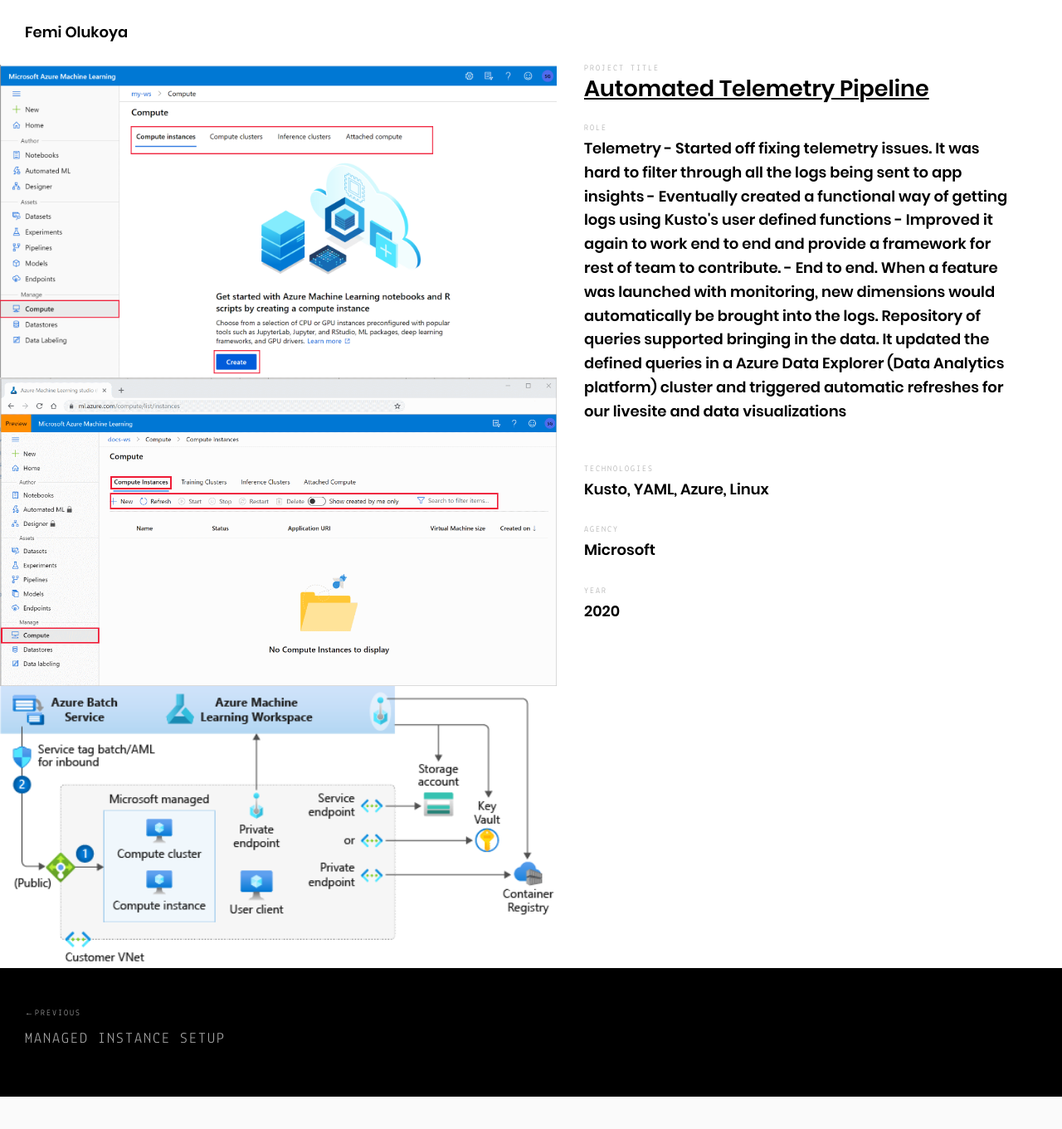
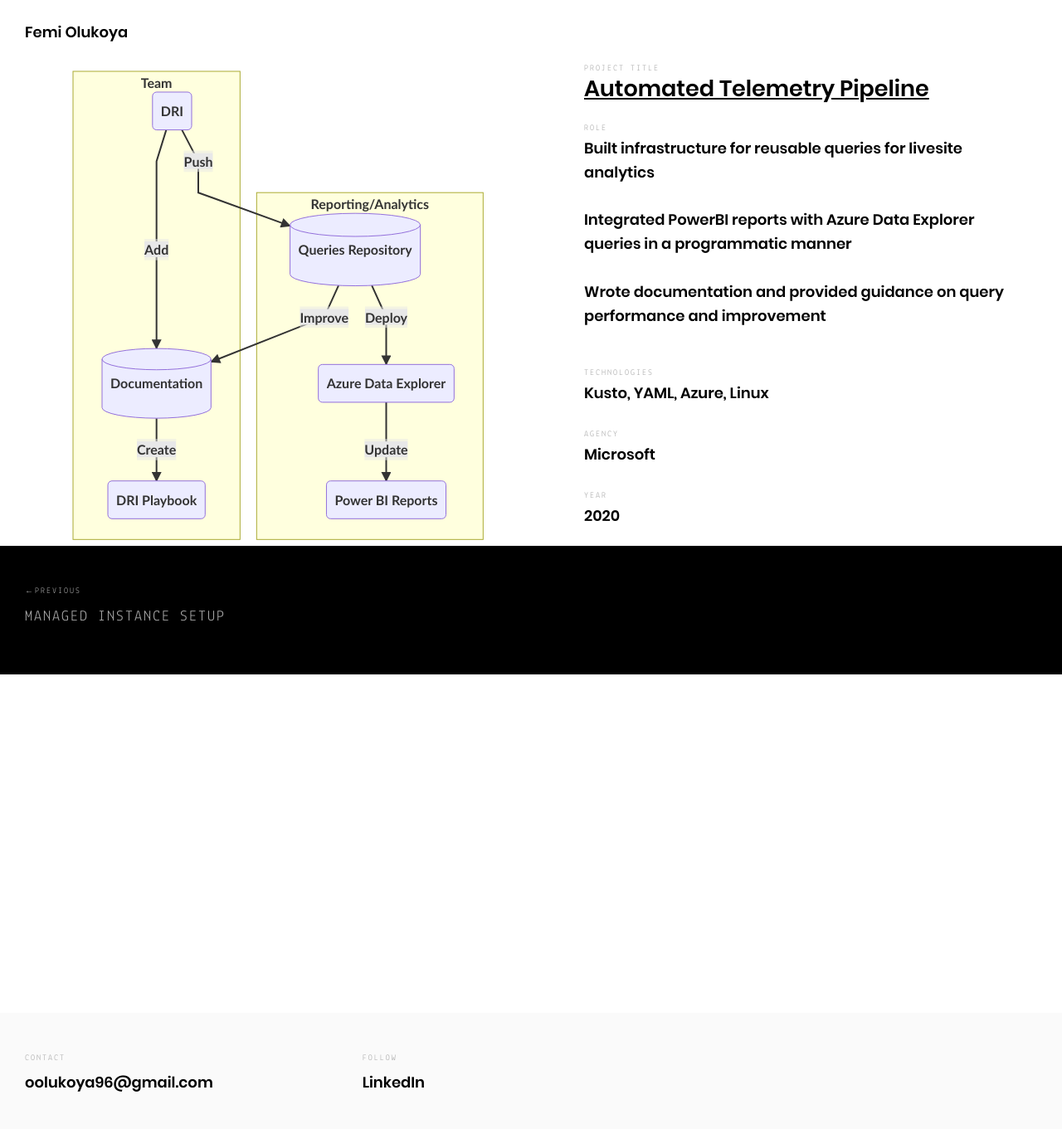
Before and after one commit to aquafemi/aquafemi.github.io, a Jekyll site: the page built from _posts/projects/2020-10-20-automated-telemetry-pipeline.md, in a window 1280 px wide and 1400 px high. Shown: the top 1361 px of the window at 83% size. Built offline with Jekyll 4.4.1, drawn with Linux system fonts in a browser that asks for light colours.

Commit message:
add mermaid diagrams

```diff
--- a/_layouts/project.html
+++ b/_layouts/project.html
@@ -29,6 +29,9 @@
 					</div>
 				</article>
 				<aside>
+					{% if page.mermaid %}
+						{% include_relative {{ page.mermaid }} %}
+					{% else %}
 						<ul>
 							{% for image in page.images %}
 							<li>
@@ -36,6 +39,7 @@
 							</li>
 							{% endfor %}
 						</ul>
+					{% endif %}
 				</aside>
 			</div>
 		</section>
@@ -60,6 +64,8 @@
 	<script src="{{ "/assets/scripts/vendor/jquery-1.12.4.min.js" | prepend: site.baseurl }}"></script>
 	<script src="{{ "/assets/scripts/vendor/scrollreveal.min.js" | prepend: site.baseurl }}"></script>
 	<script src="{{ "/assets/scripts/vendor/sticky-kit.min.js" | prepend: site.baseurl }}"></script>
+	<script src="{{ "/assets/scripts/vendor/mermaid.min.js" | prepend: site.baseurl }}"></script>
 	<script src="{{ "/assets/scripts/project.js" | prepend: site.baseurl }}"></script>
+	<script src="{{ "/assets/scripts/diagram.js" | prepend: site.baseurl }}"></script>
 </body>
 </html>
--- a/_posts/projects/2020-10-20-automated-telemetry-pipeline.md
+++ b/_posts/projects/2020-10-20-automated-telemetry-pipeline.md
@@ -30,9 +31,9 @@
     alt: "Red Pineapple website on tablet, mobile and desktop"
 
 ---
-<p>
-Telemetry
-- Started off fixing telemetry issues. It was hard to filter through all the logs being sent to app insights
-- Eventually created a functional way of getting logs using Kusto's user defined functions
-- Improved it again to work end to end and provide a framework for rest of team to contribute.
-- End to end. When a feature was launched with monitoring, new dimensions would automatically be brought into the logs. Repository of queries supported bringing in the data. It updated the defined queries in a Azure Data Explorer (Data Analytics platform) cluster and triggered automatic refreshes for our livesite and data visualizations</p>
+
+<p class="text">Built infrastructure for reusable queries for livesite analytics</p>
+<br />
+<p class="text">Integrated PowerBI reports with Azure Data Explorer queries in a programmatic manner</p>
+<br />
+<p class="text">Wrote documentation and provided guidance on query performance and improvement</p>
--- /dev/null
+++ b/_posts/projects/mermaid/2020-10-20-automated-telemetry-pipeline-mermaid.html
@@ -0,0 +1,20 @@
+<div class="mermaid">
+    graph TD
+        id0(DRI)
+        id1[(Queries Repository)]
+        id2(Azure Data Explorer)
+        id3(Power BI Reports)
+        id4[(Documentation)]
+        id5(DRI Playbook)
+        click id1 highlight
+        subgraph Team
+        id0-- Add -->id4
+        id4-- Create -->id5
+        end
+        subgraph Reporting/Analytics
+        id0-- Push --> id1
+        id1-- Deploy -->id2
+        id2-- Update -->id3
+        id1-- Improve -->id4
+        end
+</div>
--- /dev/null
+++ b/assets/scripts/diagram.js
@@ -0,0 +1,16 @@
+var highlight = function(node) {
+    console.log(node);
+    $(".text").toggleClass('mermaidClick');
+}
+
+var config = {
+    startOnLoad:true,
+    flowchart:{
+        useMaxWidth:true,
+        htmlLabels:true,
+        curve:'cardinal',
+    },
+    securityLevel:'loose',
+};
+
+mermaid.initialize(config);
--- a/assets/scss/_layout.scss
+++ b/assets/scss/_layout.scss
@@ -225,6 +225,16 @@
 		}
 	}
 
+	.mermaid {
+		display: flex !important;
+		justify-content: center;
+
+		// .node *:hover {
+		// 	transition: all 0.2s ease-in;
+		// 	opacity: 0;
+		// }
+	}
+
 	img {
 		width: 100%;
 	}
@@ -367,3 +377,21 @@
 .follow {
 	margin-bottom: 3rem;
 }
+
+.mermaidTooltip {
+	position: absolute;
+	text-align: center;
+	max-width: 200px;
+	padding: 2px;
+	font-family: 'trebuchet ms', verdana, arial;
+	font-size: 12px;
+	background: #ffffde;
+	border: 1px solid #aaaa33;
+	border-radius: 2px;
+	pointer-events: none;
+	z-index: 100;
+}
+
+.mermaidClick {
+	background-color: turquoise;
+}
```
Also changed, not shown: other parts of _posts/projects/2020-10-20-automated-telemetry-pipeline.md (+1 -0 lines). Lines whose indentation alone changed are shown as unchanged.
